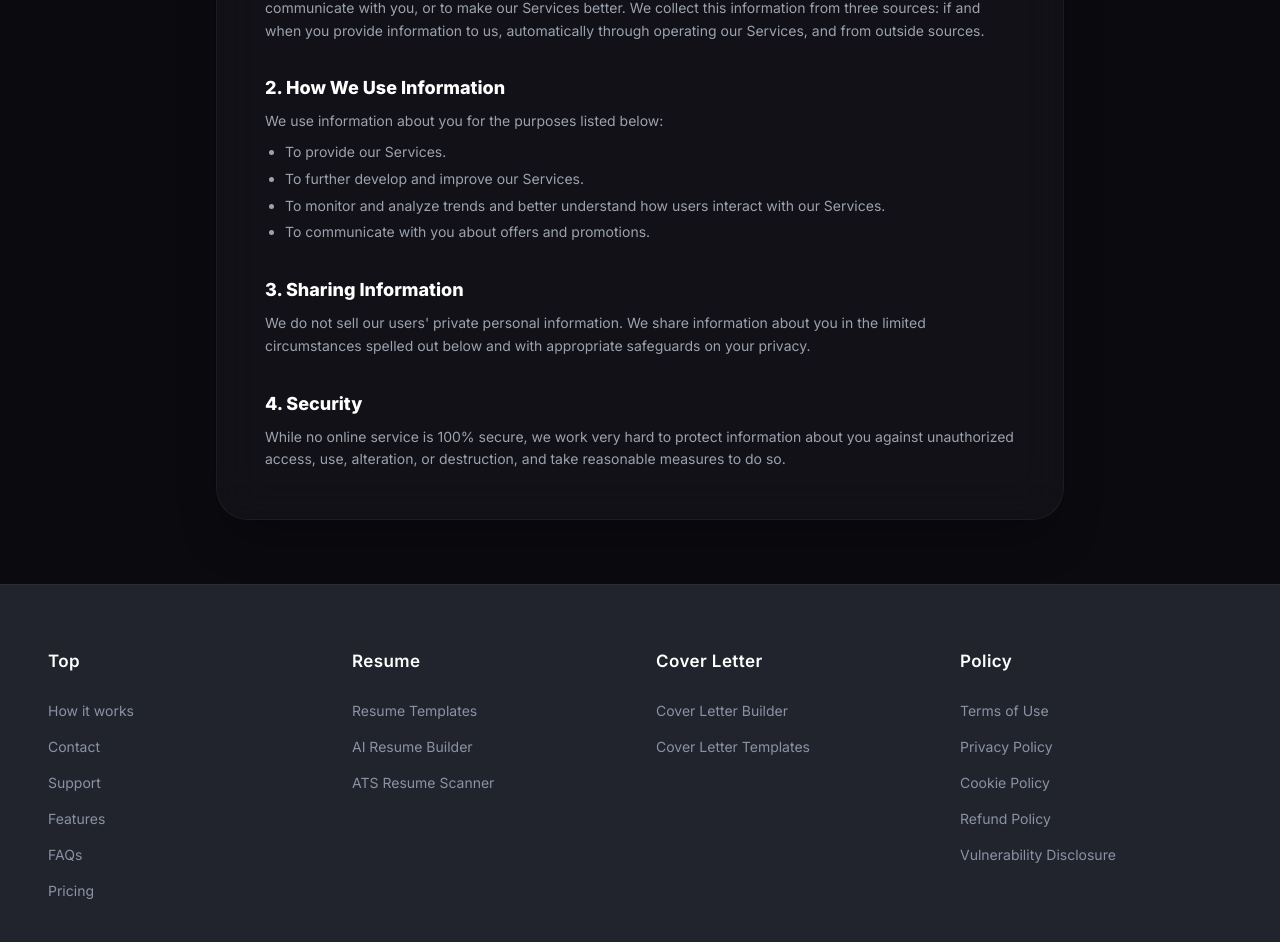
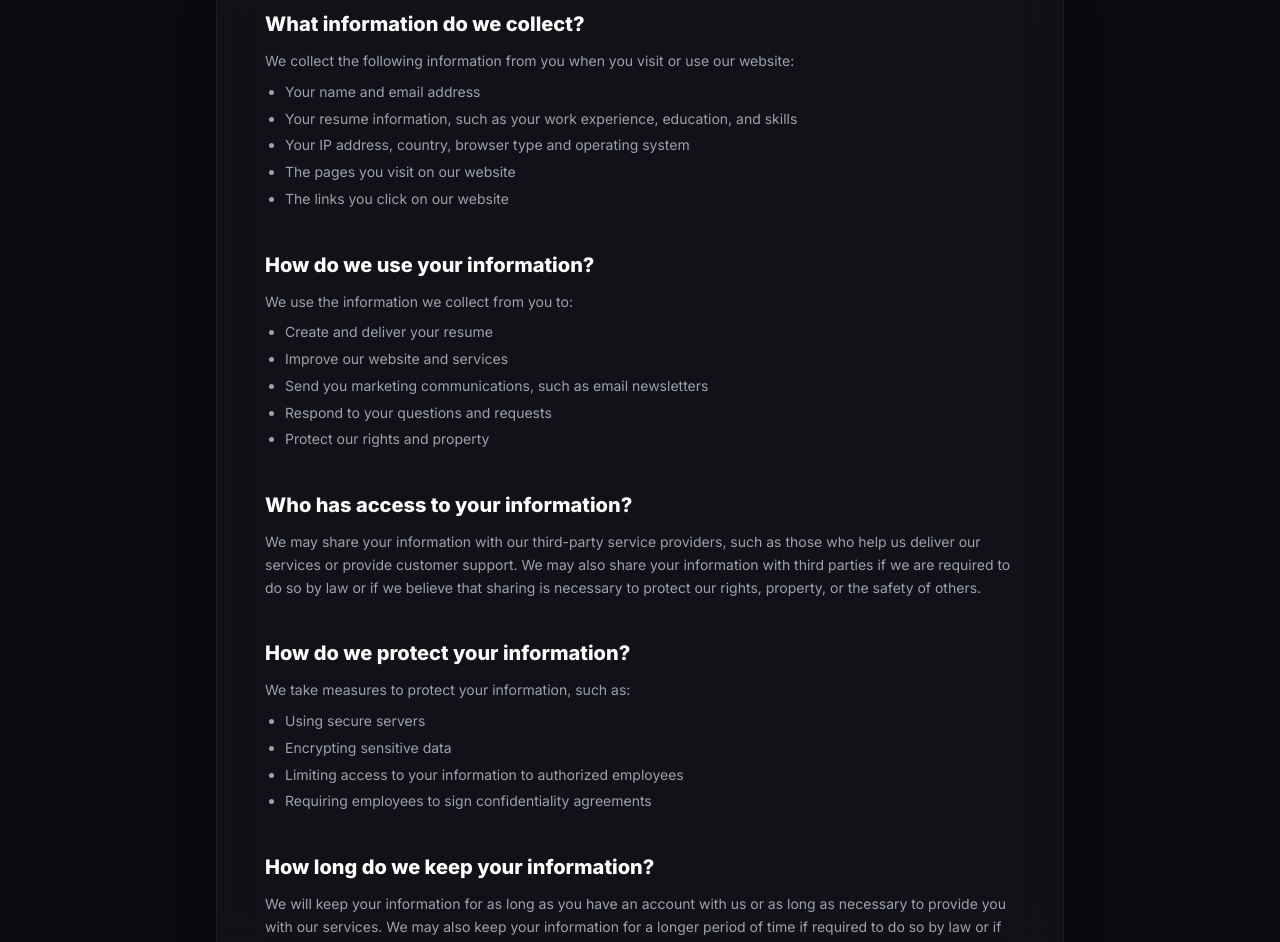
Before and after one commit to Nagaraj-Jakkappa/HYRR, a React (Vite) app in the folder resumeiq/client/: page /privacy in a window 1280 px wide. Shown: the part 320-1262 px from the top of the page. Built offline with nearby package versions, Linux system fonts and the light colour scheme; no server answers.

Commit message:
docs: update Privacy Policy to match Hyrr brand policies

```diff
--- a/resumeiq/client/src/pages/PrivacyPage.tsx
+++ b/resumeiq/client/src/pages/PrivacyPage.tsx
@@ -21,29 +21,82 @@ export default function PrivacyPage() {
             </nav>
 
             <main className="flex-1 max-w-4xl mx-auto px-6 py-16 w-full">
-                <h1 className="text-4xl font-black mb-8">Privacy Policy</h1>
-                <div className="bg-[#13131A]/80 backdrop-blur-xl p-8 md:p-12 rounded-[32px] border border-white/5 shadow-2xl space-y-8 text-gray-400 leading-relaxed text-sm">
+                <div className="text-center mb-12">
+                    <h1 className="text-4xl font-black mb-4">Privacy Policy</h1>
+                    <p className="text-gray-400 max-w-2xl mx-auto text-sm">
+                        We are committed to protecting your privacy. This privacy policy explains how we collect, use, and share your personal information when you visit or use our website - hyrr.ai.
+                    </p>
+                </div>
+
+                <div className="bg-[#13131A]/80 backdrop-blur-xl p-8 md:p-12 rounded-[32px] border border-white/5 shadow-2xl space-y-10 text-gray-400 leading-relaxed text-sm">
                     <section>
-                        <h2 className="text-lg font-bold text-white mb-2">1. Information We Collect</h2>
-                        <p>We only collect information about you if we have a reason to do so — for example, to provide our Services, to communicate with you, or to make our Services better. We collect this information from three sources: if and when you provide information to us, automatically through operating our Services, and from outside sources.</p>
-                    </section>
-                    <section>
-                        <h2 className="text-lg font-bold text-white mb-2">2. How We Use Information</h2>
-                        <p>We use information about you for the purposes listed below:</p>
-                        <ul className="list-disc pl-5 mt-2 space-y-1">
-                            <li>To provide our Services.</li>
-                            <li>To further develop and improve our Services.</li>
-                            <li>To monitor and analyze trends and better understand how users interact with our Services.</li>
-                            <li>To communicate with you about offers and promotions.</li>
+                        <h2 className="text-xl font-bold text-white mb-3">What information do we collect?</h2>
+                        <p className="mb-2">We collect the following information from you when you visit or use our website:</p>
+                        <ul className="list-disc pl-5 space-y-1">
+                            <li>Your name and email address</li>
+                            <li>Your resume information, such as your work experience, education, and skills</li>
+                            <li>Your IP address, country, browser type and operating system</li>
+                            <li>The pages you visit on our website</li>
+                            <li>The links you click on our website</li>
                         </ul>
                     </section>
+
                     <section>
-                        <h2 className="text-lg font-bold text-white mb-2">3. Sharing Information</h2>
-                        <p>We do not sell our users' private personal information. We share information about you in the limited circumstances spelled out below and with appropriate safeguards on your privacy.</p>
+                        <h2 className="text-xl font-bold text-white mb-3">How do we use your information?</h2>
+                        <p className="mb-2">We use the information we collect from you to:</p>
+                        <ul className="list-disc pl-5 space-y-1">
+                            <li>Create and deliver your resume</li>
+                            <li>Improve our website and services</li>
+                            <li>Send you marketing communications, such as email newsletters</li>
+                            <li>Respond to your questions and requests</li>
+                            <li>Protect our rights and property</li>
+                        </ul>
                     </section>
+
                     <section>
-                        <h2 className="text-lg font-bold text-white mb-2">4. Security</h2>
-                        <p>While no online service is 100% secure, we work very hard to protect information about you against unauthorized access, use, alteration, or destruction, and take reasonable measures to do so.</p>
+                        <h2 className="text-xl font-bold text-white mb-3">Who has access to your information?</h2>
+                        <p>We may share your information with our third-party service providers, such as those who help us deliver our services or provide customer support. We may also share your information with third parties if we are required to do so by law or if we believe that sharing is necessary to protect our rights, property, or the safety of others.</p>
+                    </section>
+
+                    <section>
+                        <h2 className="text-xl font-bold text-white mb-3">How do we protect your information?</h2>
+                        <p className="mb-2">We take measures to protect your information, such as:</p>
+                        <ul className="list-disc pl-5 space-y-1">
+                            <li>Using secure servers</li>
+                            <li>Encrypting sensitive data</li>
+                            <li>Limiting access to your information to authorized employees</li>
+                            <li>Requiring employees to sign confidentiality agreements</li>
+                        </ul>
+                    </section>
+
+                    <section>
+                        <h2 className="text-xl font-bold text-white mb-3">How long do we keep your information?</h2>
+                        <p>We will keep your information for as long as you have an account with us or as long as necessary to provide you with our services. We may also keep your information for a longer period of time if required to do so by law or if we believe that keeping it is necessary to protect our rights, property, or the safety of others.</p>
+                    </section>
+
+                    <section>
+                        <h2 className="text-xl font-bold text-white mb-3">Your rights</h2>
+                        <p>You have the right to access, correct, or delete your personal information. You also have the right to opt out of receiving marketing communications from us. You can exercise these rights by contacting us at contact@hyrr.ai</p>
+                    </section>
+
+                    <section>
+                        <h2 className="text-xl font-bold text-white mb-3">Free Account Deletion Policy</h2>
+                        <p className="mb-2">Free users, including those who sign up using temporary or disposable email addresses, can:</p>
+                        <ul className="list-disc pl-5 mb-4 space-y-2">
+                            <li><strong>Unsubscribe (Free Option):</strong> Stop all emails instantly using the Unsubscribe link in any email.</li>
+                            <li><strong>Manual Investigation & Deletion (Paid Option):</strong> Manual processing of free accounts requires a ₹299 administrative fee in India, 4$ for outside India - to cover handling costs. Reply to any email with "Proceed with manual deletion" to receive a secure payment link.</li>
+                        </ul>
+                        <p>Paid account holders receive free manual deletion support.</p>
+                    </section>
+
+                    <section>
+                        <h2 className="text-xl font-bold text-white mb-3">Changes to this privacy policy</h2>
+                        <p>We may change this privacy policy from time to time. If we make any material changes, we will notify you by email or through a notice on our website.</p>
+                    </section>
+
+                    <section>
+                        <h2 className="text-xl font-bold text-white mb-3">Contact us</h2>
+                        <p>If you have any questions about this privacy policy, please contact us at contact@hyrr.ai</p>
                     </section>
                 </div>
             </main>
```
